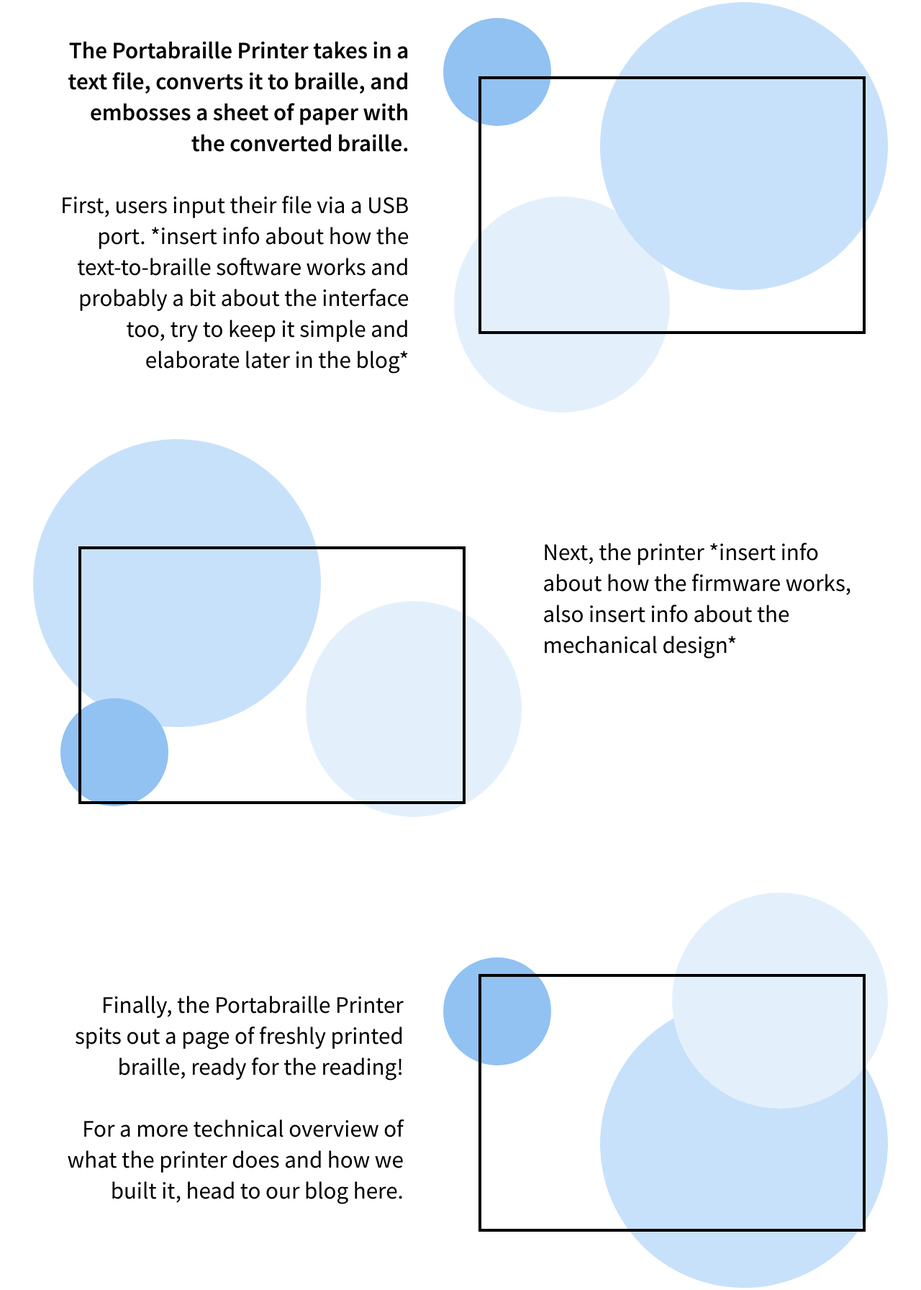
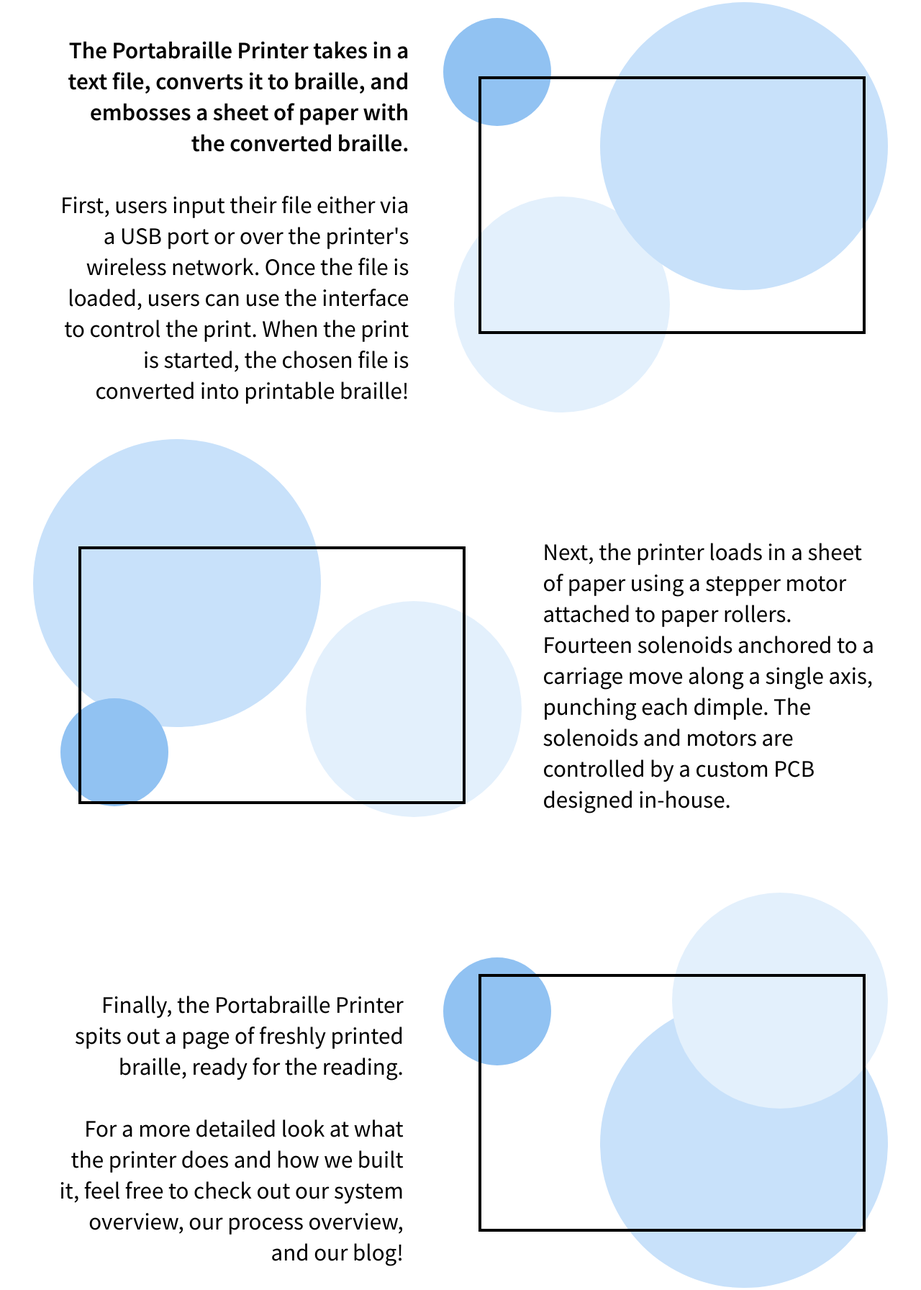
Before and after one commit to maiam6242/braille-printer, a plain HTML site: page index.html in a window 1280 px wide. Shown: the part 1963-3755 px from the top of the page at 72% size. Drawn offline with Linux system fonts and the light colour scheme.

Commit message:
adding content

```diff
--- a/index.html
+++ b/index.html
@@ -109,23 +109,23 @@
 		<div class="Layer_1 aiAbs" style="top:30.2%;left:56.6751%;width:36.7854%;">
 			<p class="pstyle2">We created the Portabraille Printer with those who are visually impaired in mind.</p>
 			<p>&nbsp;</p>
-			<p>Insert info about user testing and any features we designed with those who are visually impaired in mind (eg: interface, portability, etc)</p>
+			<p>We designed with along with users and, following their feedback, made sure to keep the Portabraille Printer portable, accurate, light, fast, and cheap.</p>
 		</div>
 
 		<div class="Layer_1 aiAbs" style="top:44.5%;right:55.6748%;width:38.691%;">
 			<p class="pstyle3">The Portabraille Printer takes in a text file, converts it to braille, and embosses a sheet of paper with the converted braille.</p>
 			<p>&nbsp;</p>
-			<p class="pstyle4">First, users input their file via a USB port. *insert info about how the text-to-braille software works and probably a bit about the interface too, try to keep it simple and elaborate later in the blog*</p>
+			<p class="pstyle4">First, users input their file either via a USB port or over the printer's wireless network. Once the file is loaded, users can use the interface to control the print. When the print is started, the chosen file is converted into printable braille!</p>
 		</div>
 
 		<div class="Layer_1 aiAbs" style="top:60%;left:59.0617%;width:36.7854%;">
-			<p>Next, the printer *insert info about how the firmware works, also insert info about the mechanical design*</p>
+			<p>Next, the printer loads in a sheet of paper using a stepper motor attached to paper rollers. Fourteen solenoids anchored to a carriage move along a single axis, punching each dimple. The solenoids and motors are controlled by a custom PCB designed in-house.</p>
 		</div>
 
 		<div class="Layer_1 aiAbs" style="top:73.9803%;right:56.2706%;width:38.691%;">
-			<p class="pstyle4">Finally, the Portabraille Printer spits out a page of freshly printed braille, ready for the reading!</p>
+			<p class="pstyle4">Finally, the Portabraille Printer spits out a page of freshly printed braille, ready for the reading.</p>
 			<p>&nbsp;</p>
-			<p class="pstyle4">For a more technical overview of what the printer does and how we built it, head to our blog here.</p>
+			<p class="pstyle4">For a more detailed look at what the printer does and how we built it, feel free to check out our system overview, our process overview, and our blog!</p>
 		</div>
 
 		<div class="Layer_1 aiAbs" style="top:87.7%;left:50%;margin-left:-36.2055%;width:72.4109%;">
```
Also changed, not shown: team.html (+2 -2 lines).
